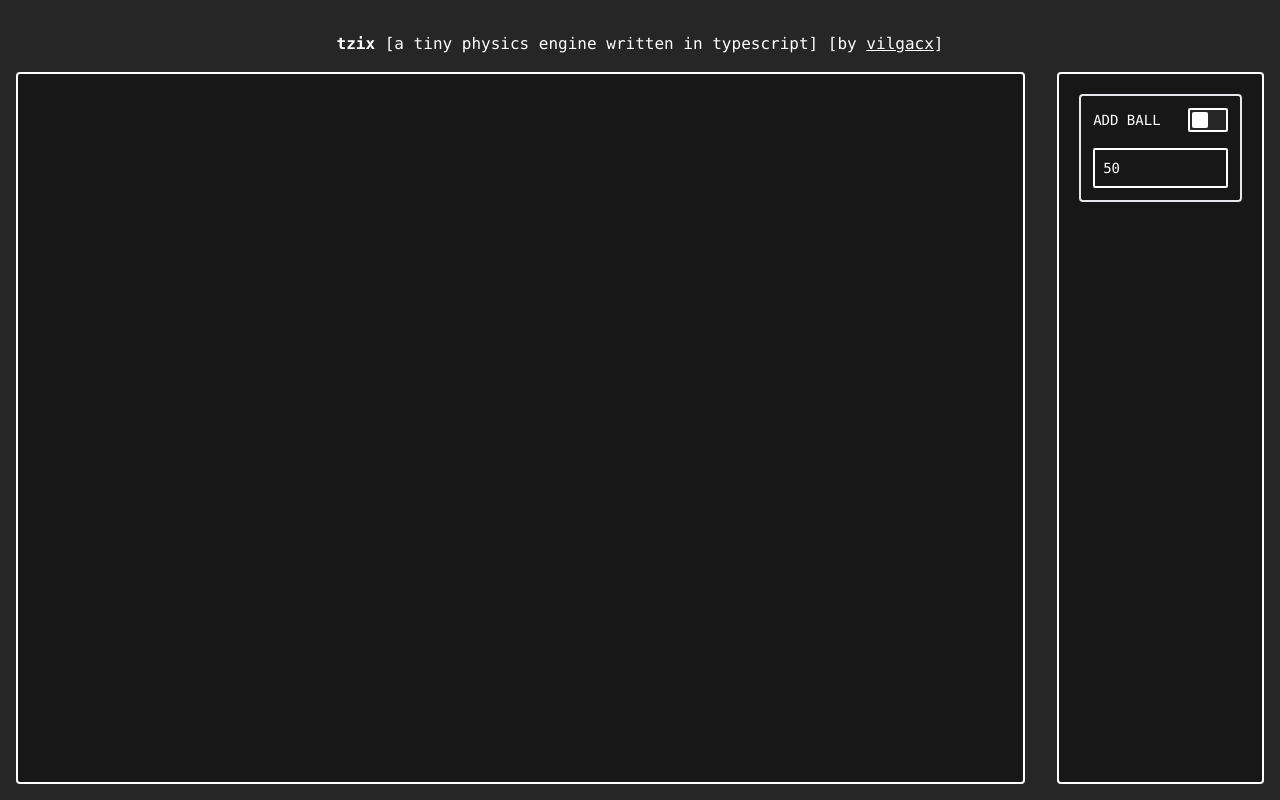
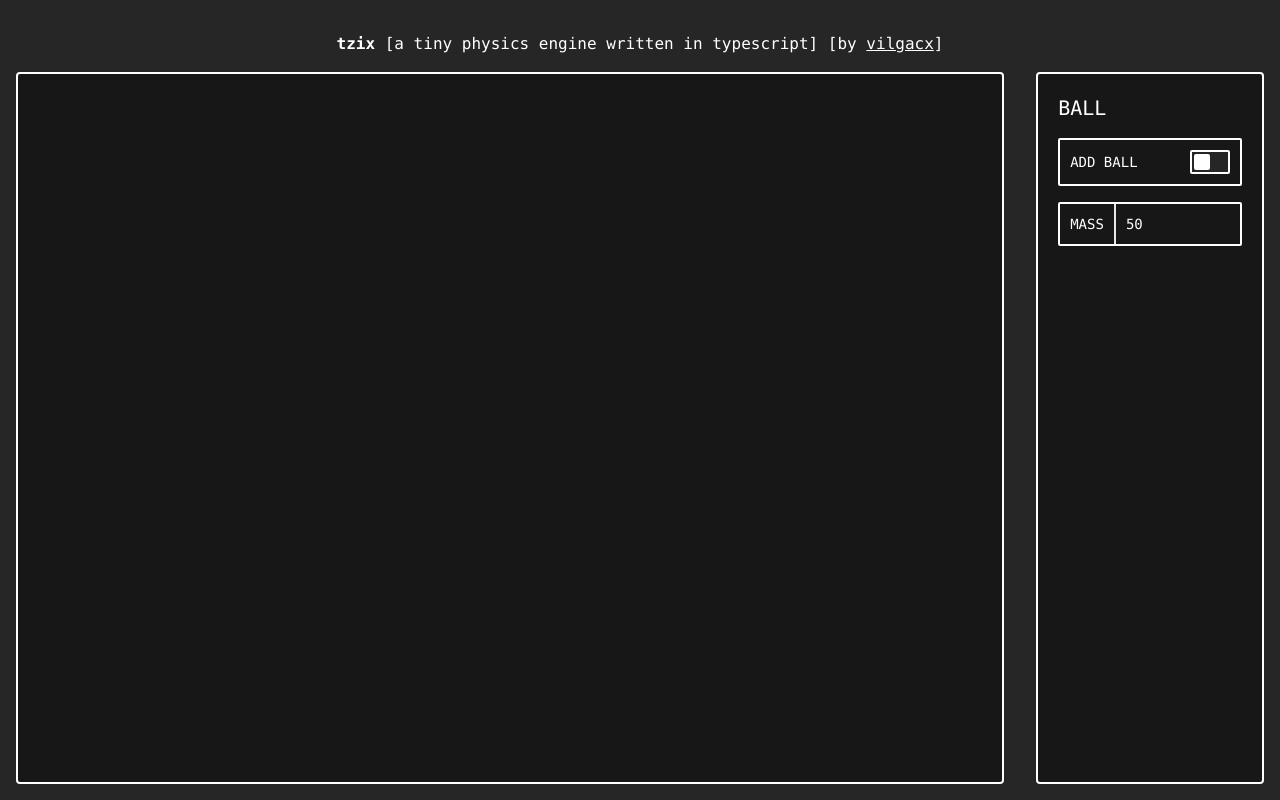
Before and after one commit to vilgacx/tzix, a Next.js app: page / in a window 1280 px wide. Built offline with nearby package versions, Linux system fonts and the light colour scheme.

Commit message:
layout fixing

```diff
--- a/app/components/Options.tsx
+++ b/app/components/Options.tsx
@@ -1,3 +1,5 @@
+"use client"
+
 import { ChangeEventHandler } from "react";
 import useOptionsStore from "../store/options.store";
 
@@ -5,10 +7,10 @@ export default function Options() {
   const { add, mass, toggle_add, set_mass } = useOptionsStore();
 
   return (
-    <div className="h-full w-64 flex flex-col relative">
-      <div className="absolute com w-full divide-y-2 overflow-y-auto flex flex-col p-5 gap-2">
-
-        <div className="flex flex-col gap-4 border-2 rounded p-3">
+    <div className="h-full w-72 flex flex-col relative">
+      <div className="absolute com w-full overflow-y-auto flex flex-col p-5 gap-8">
+        <div className="option-main">
+          <p className="option-title">ball</p>
           <ToggleBtn
             name="add_ball"
             checked={add}
@@ -16,6 +18,7 @@ export default function Options() {
           />
           <Input
             name="mass"
+            type="number"
             defaultValue={mass.toString()}
             fn={(e) => set_mass(Number(e.target.value))}
           />
@@ -36,11 +39,11 @@ interface ToggleBtnProps extends InputProps {
 
 interface TextInputProps extends InputProps {
   defaultValue: string;
+  type: string;
 }
-
 export function ToggleBtn(props: ToggleBtnProps) {
   return (
-    <div className="opt-div">
+    <div className="option-div pad justify-between items-center">
       <p>{props.name.split("_").join(" ").toUpperCase()}</p>
       <label className="flex cursor-pointer select-none items-center">
         <div className="relative">
@@ -61,12 +64,15 @@ export function ToggleBtn(props: ToggleBtnProps) {
 
 export function Input(props: TextInputProps) {
   return (
-    <div className="opt-div">
+    <div className="option-div divide-x-2">
+      <p className="pad">
+        {props.name.split("_").join(" ").toUpperCase()}
+      </p>
       <input
-        type="text"
+        type={props.type}
         defaultValue={props.defaultValue}
         placeholder={props.name}
-        className="border-com w-full rounded-sm bg-transparent p-2 text-sm text-white outline-none"
+        className="pad w-full bg-transparent outline-none"
         onChange={props.fn}
       />
     </div>
--- a/app/components/Scene.tsx
+++ b/app/components/Scene.tsx
@@ -78,12 +78,17 @@ export default function Scene() {
   }
 
   return (
-    <div className="m-auto w-full flex-1 flex gap-8">
-      <p className="p-4 absolute z-10 text-white text-xl">{Msg}</p>
+    <>
+      <p className="p-4 absolute z-10 text-white text-xl">
+        {Msg}
+      </p>
       <div className="com w-full">
-        <canvas ref={Canvas} onClick={AddBall}></canvas>
+        <canvas
+          ref={Canvas}
+          onClick={AddBall}
+        >
+        </canvas>
       </div>
-      <Options />
-    </div>
+    </>
   );
 }
--- a/app/globals.css
+++ b/app/globals.css
@@ -11,6 +11,18 @@
   @apply h-full bg-neutral-900 border-com rounded;
 }
 
-.opt-div {
-  @apply flex w-full justify-between items-center text-sm text-white;
+.option-main {
+  @apply flex flex-col gap-4;
 }
+
+.option-title {
+  @apply text-xl text-white uppercase;
+}
+
+.option-div {
+  @apply w-full flex text-sm text-white border-com rounded-sm;
+}
+
+.pad {
+  @apply p-2.5;
+}
--- a/app/page.tsx
+++ b/app/page.tsx
@@ -1,3 +1,4 @@
+import Options from "./components/Options";
 import Scene from "./components/Scene";
 
 export default function Home() {
@@ -6,7 +7,10 @@ export default function Home() {
       <p className="py-4 px-1 text-white text-center">
         <b>tzix</b> [a tiny physics engine written in typescript] [by <a target="_blank" href="https://github.com/vilgacx"><u>vilgacx</u></a>]
       </p>
-      <Scene />
+      <div className="m-auto w-full flex-1 flex gap-8">
+        <Scene />
+        <Options />
+      </div>
     </main>
   );
 }
```
